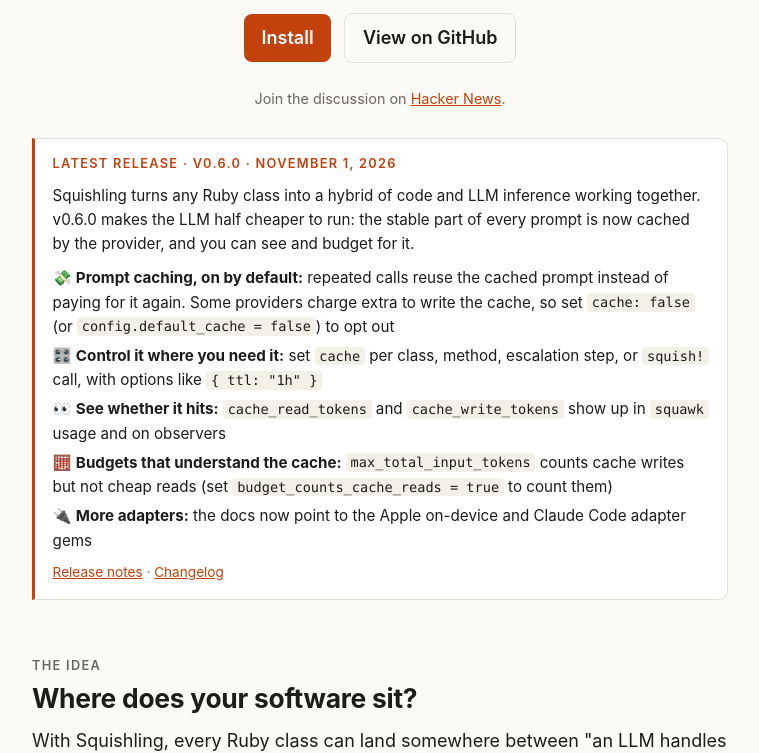
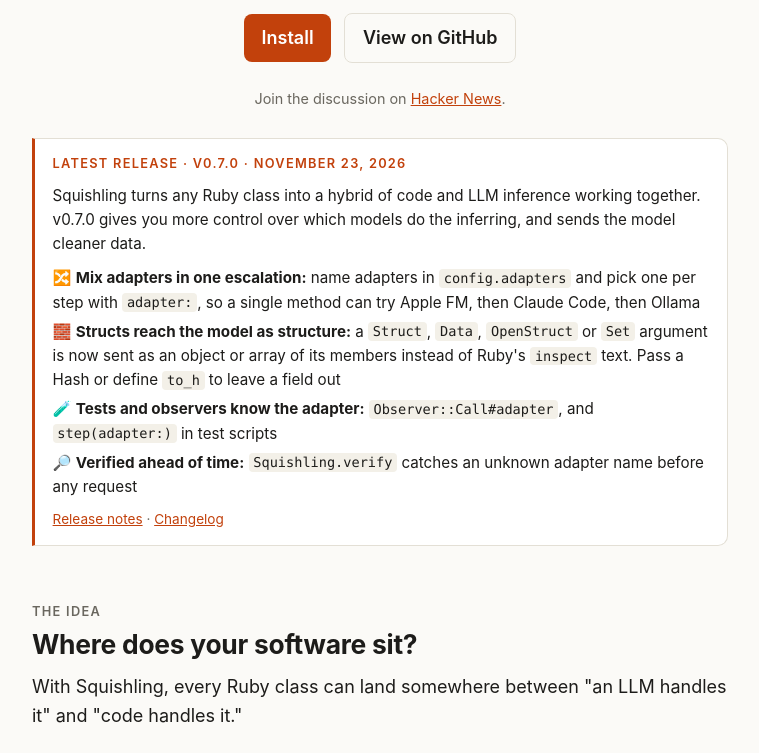
Before and after one commit to Coolhand-Labs/squishling, a plain HTML site: page site/index.html in a window 1280 px wide. Shown: the part 554-1307 px from the top of the page, without its empty margins (260-1019 px from the left). Drawn offline with Linux system fonts and the light colour scheme.

Commit message:
Update the site's latest-release callout for v0.7.0

```diff
--- a/site/index.html
+++ b/site/index.html
@@ -243,17 +243,16 @@
 </header>
 
 <aside class="release" id="latest-release" aria-label="Latest release">
-  <p class="kicker">Latest release · v0.6.0 · <time datetime="2026-11-01">November 1, 2026</time></p>
-  <p>Squishling turns any Ruby class into a hybrid of code and LLM inference working together. v0.6.0 makes the LLM
-  half cheaper to run: the stable part of every prompt is now cached by the provider, and you can see and budget for it.</p>
+  <p class="kicker">Latest release · v0.7.0 · <time datetime="2026-11-23">November 23, 2026</time></p>
+  <p>Squishling turns any Ruby class into a hybrid of code and LLM inference working together. v0.7.0 gives you more
+  control over which models do the inferring, and sends the model cleaner data.</p>
   <ul>
-    <li>💸 <strong>Prompt caching, on by default:</strong> repeated calls reuse the cached prompt instead of paying for it again. Some providers charge extra to write the cache, so set <code>cache: false</code> (or <code>config.default_cache = false</code>) to opt out</li>
-    <li>🎛️ <strong>Control it where you need it:</strong> set <code>cache</code> per class, method, escalation step, or <code>squish!</code> call, with options like <code>{ ttl: "1h" }</code></li>
-    <li>👀 <strong>See whether it hits:</strong> <code>cache_read_tokens</code> and <code>cache_write_tokens</code> show up in <code>squawk</code> usage and on observers</li>
-    <li>🧮 <strong>Budgets that understand the cache:</strong> <code>max_total_input_tokens</code> counts cache writes but not cheap reads (set <code>budget_counts_cache_reads = true</code> to count them)</li>
-    <li>🔌 <strong>More adapters:</strong> the docs now point to the Apple on-device and Claude Code adapter gems</li>
+    <li>🔀 <strong>Mix adapters in one escalation:</strong> name adapters in <code>config.adapters</code> and pick one per step with <code>adapter:</code>, so a single method can try Apple FM, then Claude Code, then Ollama</li>
+    <li>🧱 <strong>Structs reach the model as structure:</strong> a <code>Struct</code>, <code>Data</code>, <code>OpenStruct</code> or <code>Set</code> argument is now sent as an object or array of its members instead of Ruby's <code>inspect</code> text. Pass a Hash or define <code>to_h</code> to leave a field out</li>
+    <li>🧪 <strong>Tests and observers know the adapter:</strong> <code>Observer::Call#adapter</code>, and <code>step(adapter:)</code> in test scripts</li>
+    <li>🔎 <strong>Verified ahead of time:</strong> <code>Squishling.verify</code> catches an unknown adapter name before any request</li>
   </ul>
-  <p class="more"><a href="https://github.com/Coolhand-Labs/squishling/releases/tag/v0.6.0">Release notes</a> ·
+  <p class="more"><a href="https://github.com/Coolhand-Labs/squishling/releases/tag/v0.7.0">Release notes</a> ·
   <a href="https://github.com/Coolhand-Labs/squishling/blob/main/CHANGELOG.md">Changelog</a></p>
 </aside>
 
```
